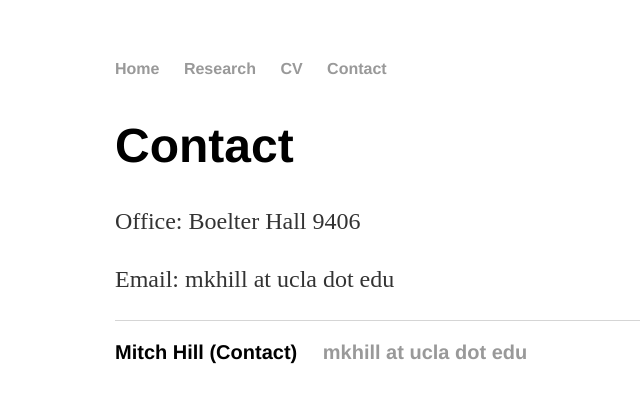
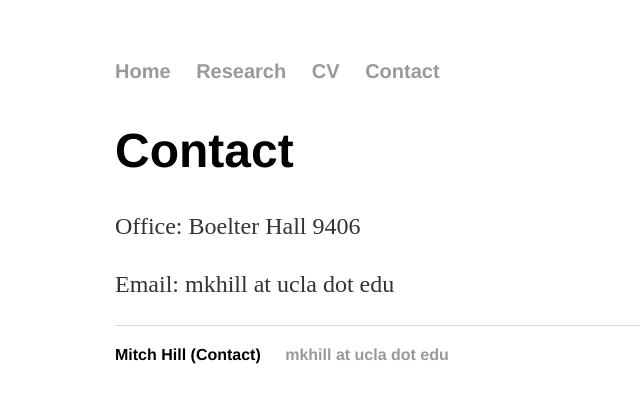
Before and after one commit to point0bar1/point0bar1.github.io, a Jekyll site: the page built from contact/index.html, in a window 1280 px wide. Shown: the top 403 px of the page, without its empty margins (77-717 px from the left). Built offline with Jekyll 4.4.1, drawn with Linux system fonts in a browser that asks for light colours.

Commit message:
Update main.css

```diff
--- a/css/main.css
+++ b/css/main.css
@@ -3,14 +3,14 @@ body {
     width: 70%;
 }
 nav ul {
-    font-size: 1.0em;
+    font-size: 1.25em;
     font-family:'Helvetica', 'Arial', 'Sans-Serif';
     padding: 0px;
     list-style: none;
     font-weight: bold;
 }
 footer ul {
-    font-size: 1.25em;
+    font-size: 1.0em;
     font-family:'Helvetica', 'Arial', 'Sans-Serif';
     padding: 0px;
     list-style: none;
```
